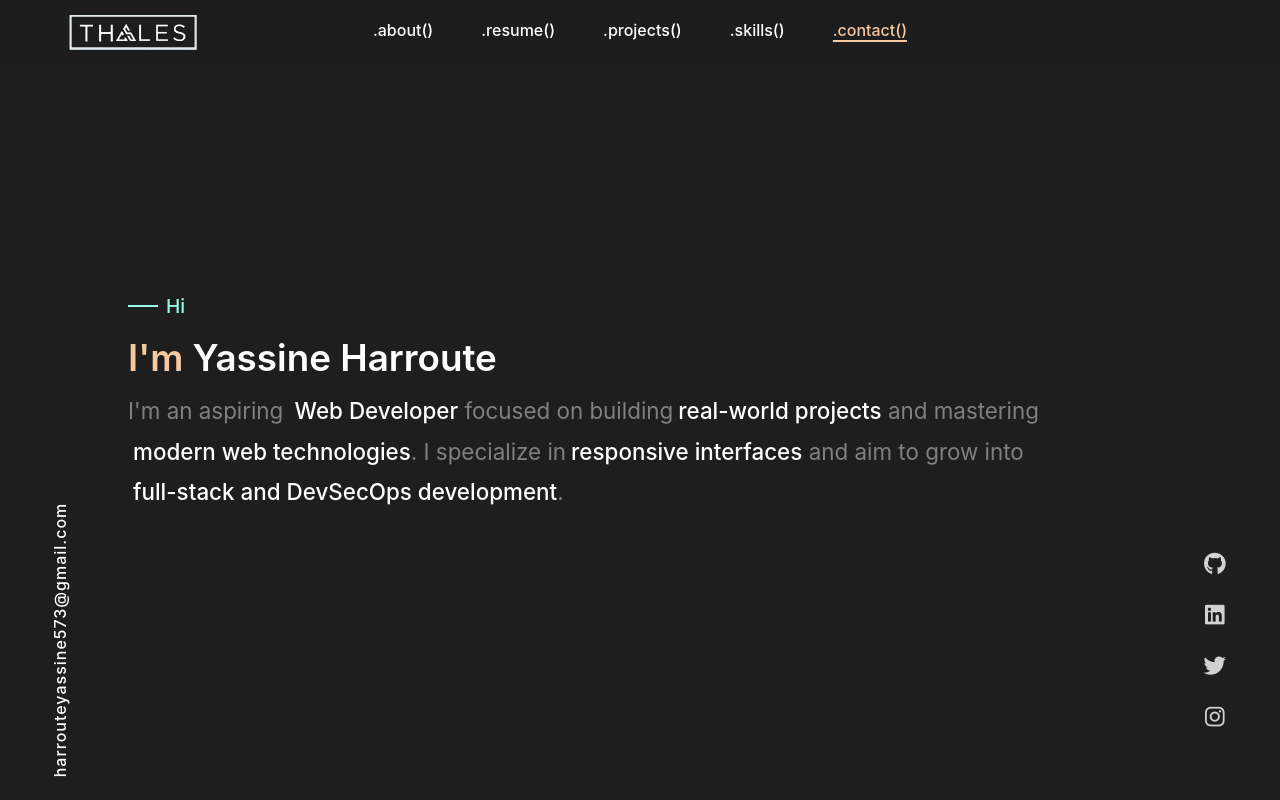
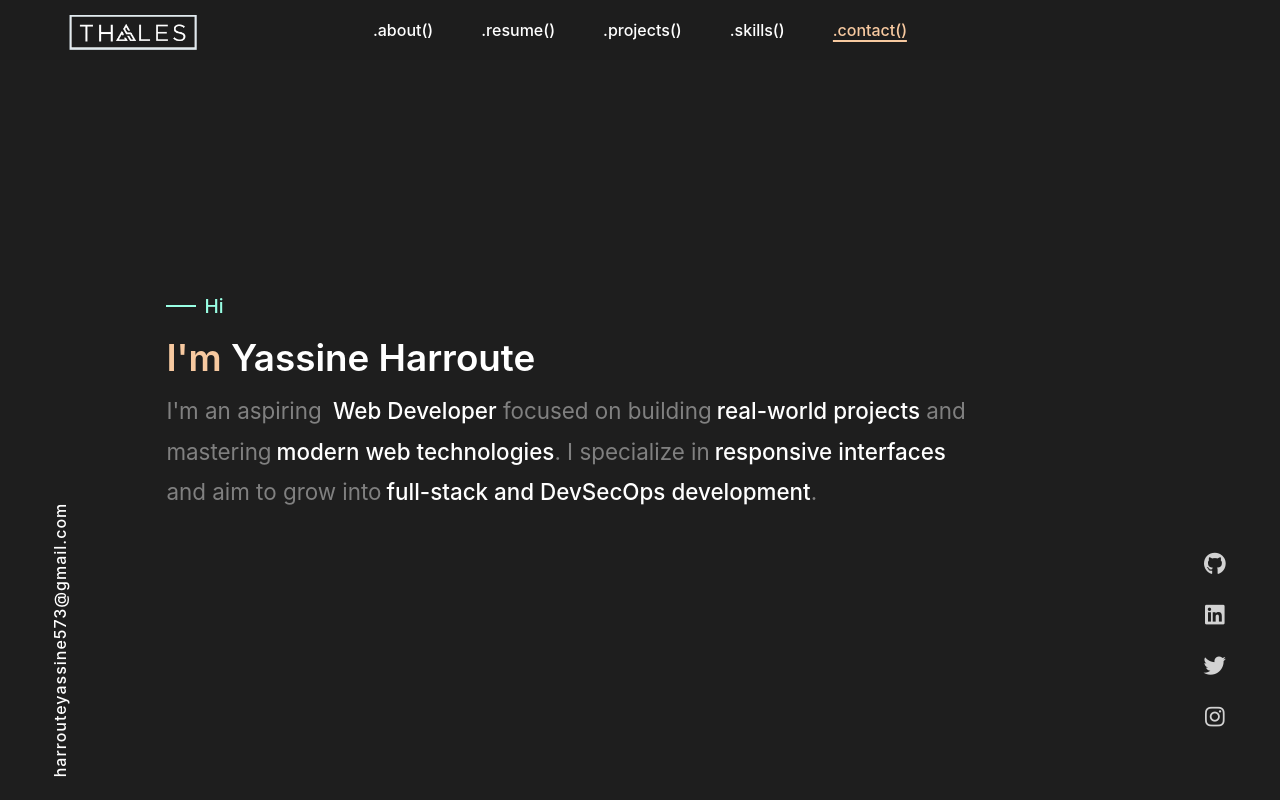
Before and after one commit to Thalesmar/portfolio, a React (Vite) app: page / in a window 1280 px wide. Shown: the top 800 px of the page. Built offline with nearby package versions, Linux system fonts and the light colour scheme.

Commit message:
adding sitemap and index

```diff
--- a/src/App.css
+++ b/src/App.css
@@ -154,12 +154,13 @@ body {
   justify-content: center;
   align-items: flex-start;
   flex-direction: column;
-  /* max-width: min(90%, 700px); */
+  max-width: 1200px;
   height: auto;
   min-height: 100vh;
   padding: clamp(4rem, 4vh, 6rem);
   margin: 0 auto;
   padding-top: 80px;
+  padding-left: clamp(2rem, 8vw, 8rem);
 }
 
 .intro-header {
@@ -197,7 +198,7 @@ body {
 }
 
 .intro {
-  /* max-width: 700px; */
+  max-width: 800px;
   margin: 0.6rem 0;
   font-size: 1.4rem;
   line-height: 1.8;
@@ -1024,6 +1025,7 @@ body {
   .intro-section {
     padding: 2rem 1rem;
     padding-top: 100px;
+    padding-left: 1rem;
   }
 
   .card-1, .card-2 {
--- a/vite.config.js
+++ b/vite.config.js
@@ -15,13 +15,7 @@ export default defineConfig({
         }
       }
     },
-    minify: 'terser',
-    terserOptions: {
-      compress: {
-        drop_console: true,
-        drop_debugger: true
-      }
-    }
+    minify: 'esbuild'
   },
   server: {
     port: 5173,
```
